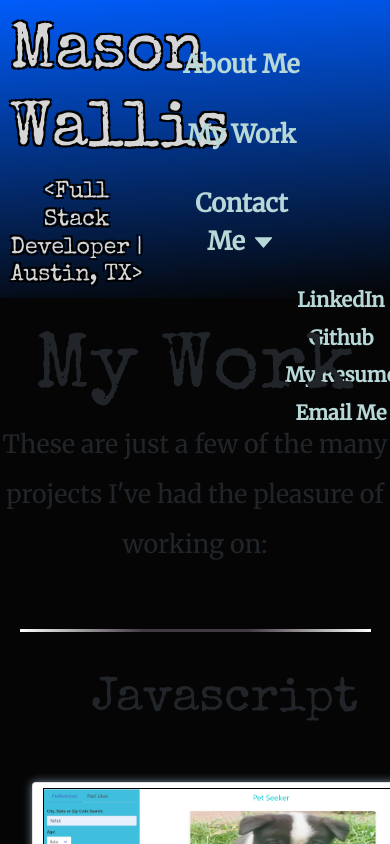
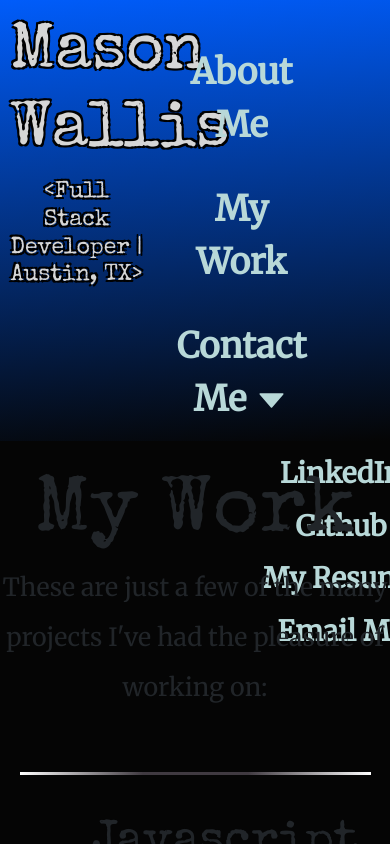
Before and after one commit to mwallis5110/Homework2, a React (Create React App) app: page /projects in a window 390 px wide. Both pictures are taken after a click on the button "Contact Me". Shown: the top 844 px of the page. Built offline with nearby package versions, Linux system fonts and the light colour scheme.

Commit message:
className adjustment

```diff
--- a/src/components/Card/card.css
+++ b/src/components/Card/card.css
@@ -35,7 +35,7 @@
   font-size: 105%;
 }
 
-.buttons {
+.linkButtons {
   height: 100%;
   display: flex;
   flex-direction: column;
@@ -60,7 +60,7 @@
   cursor: pointer;
 }
 
-.link {
+.projectLink {
   width: 95%;
   margin: 2.5%;
   border: 4px solid #008cba;
@@ -73,12 +73,12 @@
   font-family: "Merriweather", serif;
 }
 
-.link:hover {
+.projectLink:hover {
   background-color: #008cba;
   cursor: pointer;
   color: white;
 }
 
-.link:empty {
+.projectLink:empty {
   display: none;
 }
--- a/src/components/Card/cards.js
+++ b/src/components/Card/cards.js
@@ -18,8 +18,8 @@ export function JSCard() {
           <h2 className="cardTitle">{JSProject.cardTitle}</h2>
           <p className="cardDescription">{JSProject.cardDescription}</p>
         </div>
-        <div className="buttons">
-          <p className="link">{JSProject.link}</p>
+        <div className="linkButtons">
+          <p className="projectLink">{JSProject.link}</p>
           <p className="repo">{JSProject.repo}</p>
         </div>
       </div>
@@ -36,8 +36,8 @@ export function ReactCard() {
           <h2 className="cardTitle">{ReactProject.cardTitle}</h2>
           <p className="cardDescription">{ReactProject.cardDescription}</p>
         </div>
-        <div className="buttons">
-          <button className="link">{ReactProject.link}</button>
+        <div className="linkButtons">
+          <button className="projectLink">{ReactProject.link}</button>
           <button className="repo">{ReactProject.repo}</button>
         </div>
       </div>
@@ -58,8 +58,8 @@ export function RelationalCard() {
           <h2 className="cardTitle">{RelationalProject.cardTitle}</h2>
           <p className="cardDescription">{RelationalProject.cardDescription}</p>
         </div>
-        <div className="buttons">
-          <button className="link">{RelationalProject.link}</button>
+        <div className="linkButtons">
+          <button className="projectLink">{RelationalProject.link}</button>
           <button className="repo">{RelationalProject.repo}</button>
         </div>
       </div>
@@ -82,8 +82,8 @@ export function NonRelationalCard() {
             {NonRelationalProject.cardDescription}
           </p>
         </div>
-        <div className="buttons">
-          <button className="link">{NonRelationalProject.link}</button>
+        <div className="linkButtons">
+          <button className="projectLink">{NonRelationalProject.link}</button>
           <button className="repo">{NonRelationalProject.repo}</button>
         </div>
       </div>
@@ -100,8 +100,8 @@ export function JavaCard() {
           <h2 className="cardTitle">{JavaProject.cardTitle}</h2>
           <p className="cardDescription">{JavaProject.cardDescription}</p>
         </div>
-        <div className="buttons">
-          <button className="link">{JavaProject.link}</button>
+        <div className="linkButtons">
+          <button className="projectLink">{JavaProject.link}</button>
           <button className="repo">{JavaProject.repo}</button>
         </div>
       </div>
--- a/src/components/Dropdown/Dropdown.js
+++ b/src/components/Dropdown/Dropdown.js
@@ -22,16 +22,24 @@ export default function Dropdown() {
       </div>
       <div
         className={click ? "dropMenu-clicked" : "dropMenu"}
-        onMouseLeave={closeMobileMenu}
+        // onMouseLeave={closeMobileMenu}
       >
         <ul>
           <li className="contactItem" onClick={closeMobileMenu}>
-            <a href="https://www.linkedin.com/in/masonwallis/">
+            <a
+              href="https://www.linkedin.com/in/masonwallis/"
+              target="_blank"
+              rel="noreferrer noopener"
+            >
               LinkedIn
             </a>
           </li>
           <li className="contactItem" onClick={closeMobileMenu}>
-            <a href="https://github.com/mwallis5110">
+            <a
+              href="https://github.com/mwallis5110"
+              target="_blank"
+              rel="noreferrer noopener"
+            >
               Github
             </a>
           </li>
--- a/src/components/Navbar/Navbar.css
+++ b/src/components/Navbar/Navbar.css
@@ -2,7 +2,7 @@
   float: right;
 }
 
-#link {
+.navLink {
   background: none;
   border: none;
   font-size: 35px;
@@ -14,7 +14,7 @@
 }
 
 /* Hover effects */
-#link:hover {
+.navLink:hover {
   background-color: #EEF5DB;
   color: #4F6367;
   border-radius: 50px;
--- a/src/components/Navbar/Navbar.js
+++ b/src/components/Navbar/Navbar.js
@@ -16,16 +16,16 @@ export default function TopNavbar() {
   return (
     <div className="navWrapper">
       <Link to="/">
-        <button id="link" onClick={closeMobileMenu}>
+        <button className="navLink" onClick={closeMobileMenu}>
           About Me
         </button>
       </Link>
       <Link to="/projects">
-        <button id="link" onClick={closeMobileMenu}>
+        <button className="navLink" onClick={closeMobileMenu}>
           My Work
         </button>
       </Link>
-      <button id="link" onClick={closeMobileMenu}>
+      <button className="navLink" onClick={closeMobileMenu}>
         <Dropdown className={click ? "contactMenu active" : "contactMenu"} />
       </button>
     </div>
--- a/src/pages/About/about.js
+++ b/src/pages/About/about.js
@@ -1,7 +1,5 @@
 import React from "react";
-import { Row, Col } from "react-bootstrap";
 import Headshot from "../../../src/images/Headshot2.png";
-
 
 import "./about.css";
 
@@ -22,7 +20,7 @@ export default function About() {
         <h5>
           I'm currently searching for an entry-level role within an established
           company.
-        </h5>{" "}
+        </h5>
         <p>
           As a recent coding bootcamp graduate, I'm excited to make meaningful
           contributions to my team starting on day one.
--- a/src/pages/Projects/projects.js
+++ b/src/pages/Projects/projects.js
@@ -10,7 +10,7 @@ import {
 
 import "./projects.css";
 
-export default function Projects(props) {
+export default function Projects() {
   return (
     <div className="projectsWrapper">
       <h1 className="myWork">My Work</h1>
```
